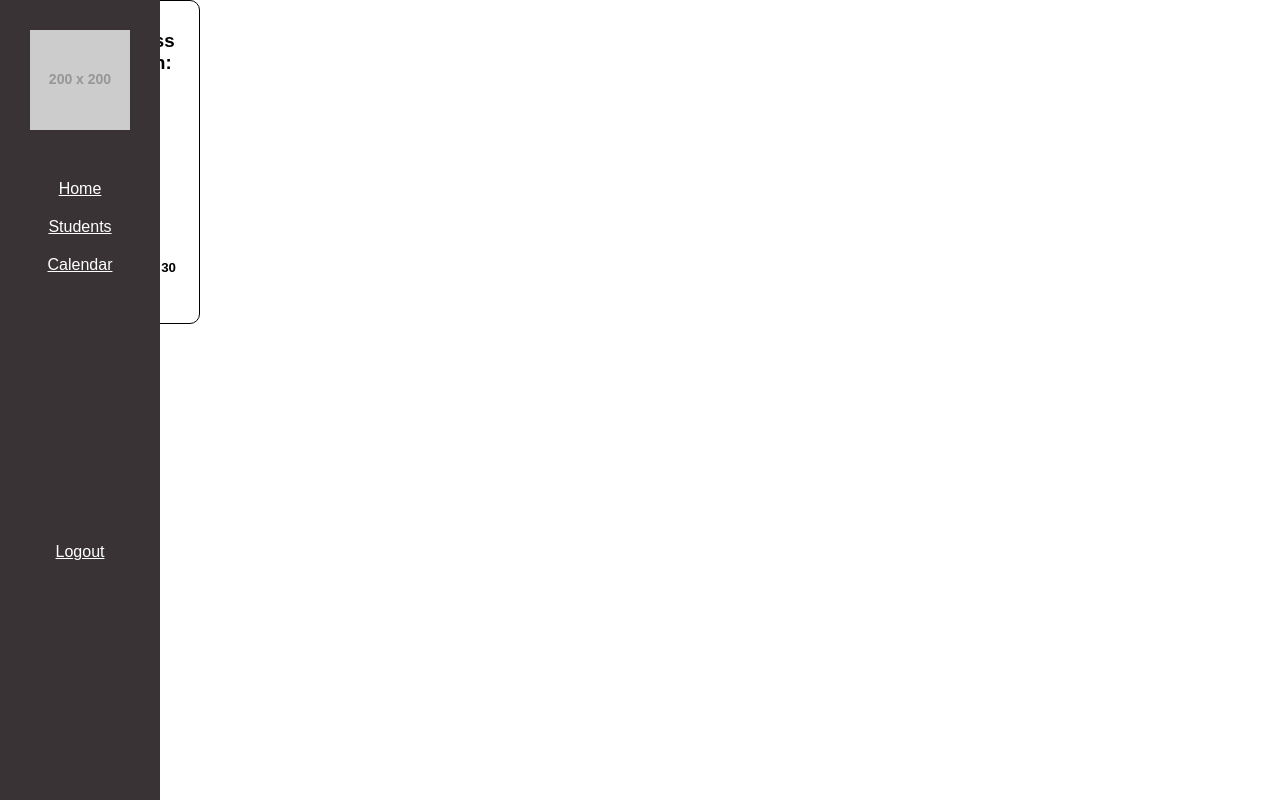
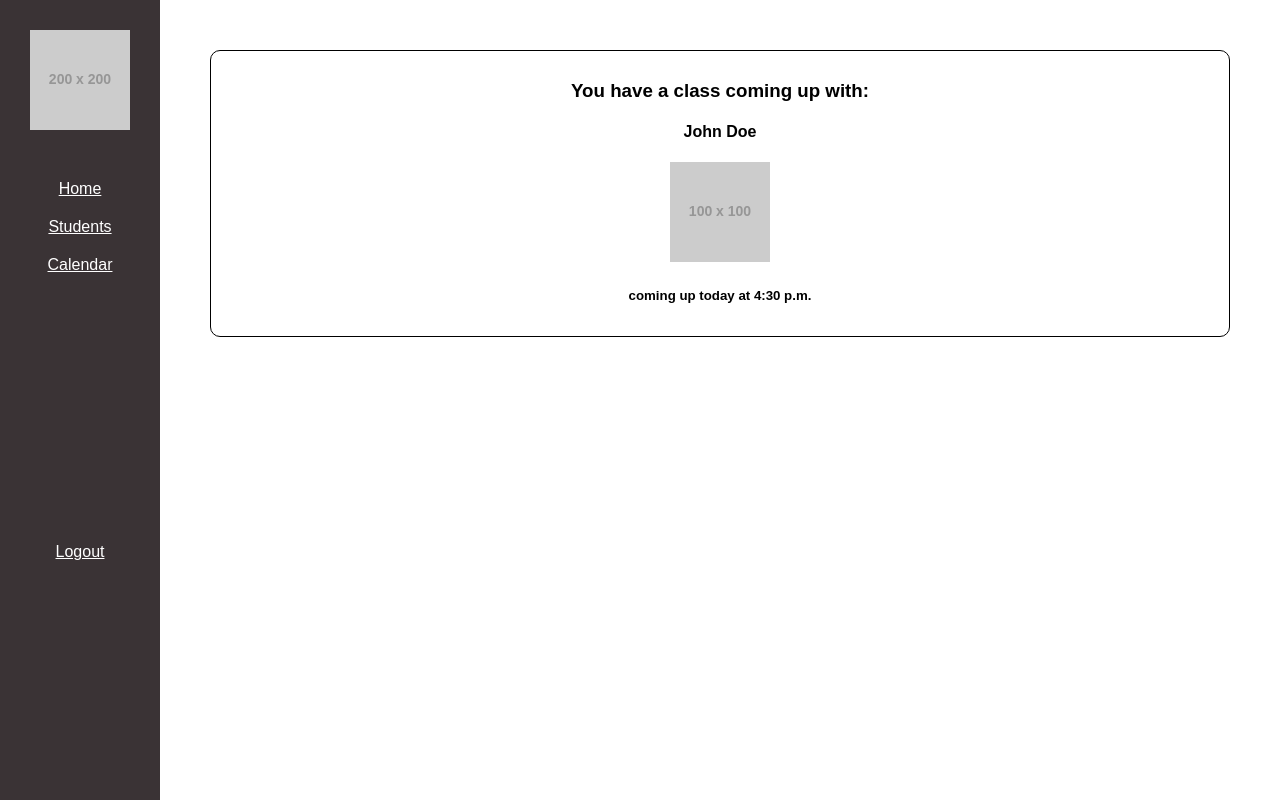
Before and after one commit to ashishdommety/tutor-times, a React (Create React App) app in the folder client/: page /dashboard in a window 1280 px wide. Built offline with nearby package versions, Linux system fonts and the light colour scheme.

Commit message:
finalize grid styling for tutor landing and students components

```diff
--- a/client/src/presentation/Dashboard/Dashboard.css
+++ b/client/src/presentation/Dashboard/Dashboard.css
@@ -5,6 +5,6 @@
 @media only screen and (min-width:450px){
   .dash{
     display:grid;
-    grid-template-columns: 200px 1fr;
+    grid-template-columns: 160px 1fr;
   }
 }
--- a/client/src/presentation/Dashboard/DisplayStudents/DisplayStudents.css
+++ b/client/src/presentation/Dashboard/DisplayStudents/DisplayStudents.css
@@ -1,9 +1,6 @@
 .student{
   /* display: inline-block; */
   border: 1px solid black;
-  padding: 5px;
-  height: 200px;
-  width: 200px;
   text-align: center;
   border-radius: 20px;
   margin: 5px;
@@ -13,6 +10,6 @@
   #display-students{
     display: grid;
     grid-template-columns: 1fr 1fr 1fr;
-    margin-left:200px;
+    grid-column-start: 2;
   }
 }
--- a/client/src/presentation/Dashboard/TutorLanding/TutorLanding.css
+++ b/client/src/presentation/Dashboard/TutorLanding/TutorLanding.css
@@ -1,9 +1,9 @@
 #tutor-landing{
-  display: inline-block;
-  justify-self: center;
   align-self: center;
   text-align: center;
   padding: 10px;
   border: 1px solid black;
   border-radius: 10px;
+  grid-column-start: 2;
+  margin: 50px;
 }
```
